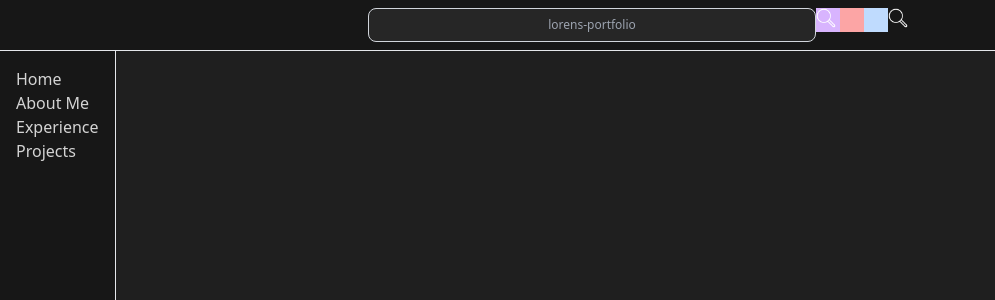
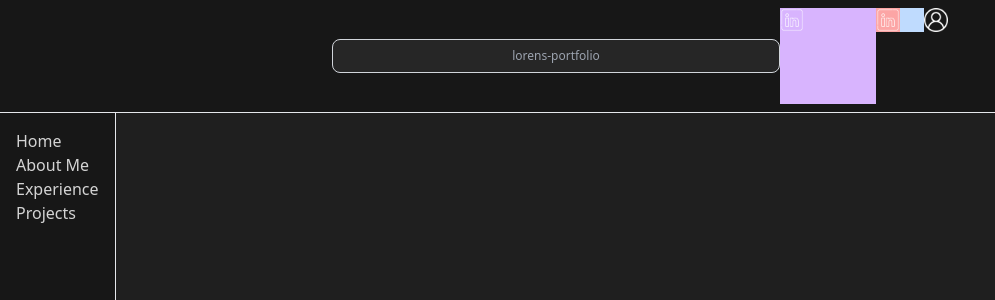
Before and after one commit to lorenmiller-dev/loren-portfolio, a React (Create React App) app: page / in a window 1280 px wide. Shown: the top 300 px of the page, without its empty margins (0-995 px from the left). Built offline with nearby package versions, Linux system fonts and the light colour scheme.

Commit message:
Fixed icon issue, added LinkedIn and User Icon

```diff
--- a/src/components/TabBar.js
+++ b/src/components/TabBar.js
@@ -14,16 +14,16 @@ const TabBar = () => {
           />
         </div>
         <div className="flex">
-          <Link className="bg-search-icon w-6 h-6 bg-no-repeat bg-purple-300"></Link>
+          <Link className="bg-linkedin-icon w-24 h-24 bg-no-repeat bg-purple-300"></Link>
         </div>
         <div className="flex">
-          <Link className="bg-user-icon w-6 h-6 bg-no-repeat bg-red-300"></Link>
+          <Link className="bg-linkedin-icon w-6 h-6 bg-no-repeat bg-red-300"></Link>
         </div>
         <div className="flex">
           <Link className="bg-profile-icon w-6 h-6 bg-no-repeat bg-blue-200"></Link>
         </div>
         <div className="flex">
-          <Link className="bg-search-icon w-6 h-6 bg-no-repeat"></Link>
+          <Link className="bg-user-icon w-6 h-6 bg-no-repeat"></Link>
         </div>
       </div>
     </div>
--- a/src/styles/index.css
+++ b/src/styles/index.css
@@ -3,10 +3,19 @@
 @tailwind utilities;
 
 body {
-    background-color: rgb(31, 31, 31);
+  background-color: rgb(31, 31, 31);
 }
 
 .bg-search-icon {
-    background-image: url(/public/assets/search.png);
-    background-size: 20px 20px;
+  background-image: url(/public/assets/search.png);
+  background-size: 20px 20px;
 }
+
+.bg-linkedin-icon {
+  background-image: url(/public/assets/linkedin.png);
+  background-size: 24px 24px;
+}
+.bg-user-icon {
+  background-image: url(/public/assets/user.png);
+  background-size: 24px 24px;
+}
```
Also changed, not shown: public/assets/linkedin.png.
